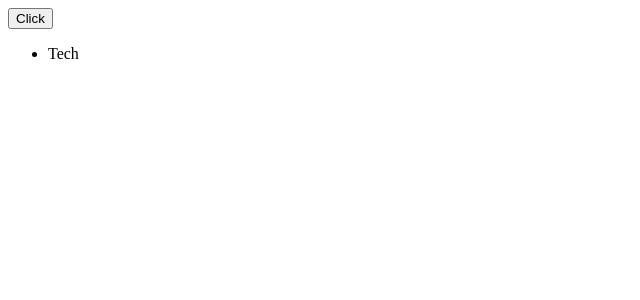
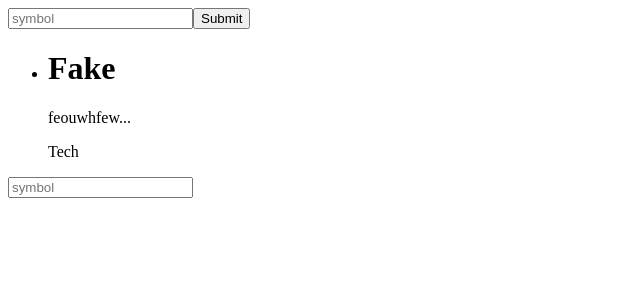
Before and after one commit to ianrboyle/weather-app, a React (Create React App) app: page / in a window 1280 px wide. Shown: the top 300 px of the page, without its empty margins (0-640 px from the left). Built offline with nearby package versions, Linux system fonts and the light colour scheme.

Commit message:
adds ability to add a new company to a positions list

```diff
--- /dev/null
+++ b/src/AddToPositionsList.tsx
@@ -0,0 +1,13 @@
+import React from "react"
+
+// interface IProps {
+//   onChange:
+// }
+
+const AddToPositionsList = () => {
+  return (
+    <div><input type="text" placeholder="symbol"/></div>
+  )
+}
+
+export default AddToPositionsList
--- a/src/PositionsList.tsx
+++ b/src/PositionsList.tsx
@@ -1,14 +1,6 @@
 import React from "react"
+import {Position as Props} from "./YahooAPI"
 
-
-interface Props {
-  positions: {
-    sector: string,
-    country: string,
-    state: string,
-    longBusinessSummary: string
-  }[]
-}
 
 const PositionsList: React.FC<Props> = ({positions}) => {
 
@@ -17,6 +9,8 @@ const PositionsList: React.FC<Props> = ({positions}) => {
       return (
         <li key={i}>
           <div>
+            <h1>{position.name}</h1>
+            <p>{position.longBusinessSummary.substring(0,250)}...</p>
             <p>{position.sector}</p>
           </div>
       </li>
--- a/src/YahooAPI.tsx
+++ b/src/YahooAPI.tsx
@@ -1,9 +1,11 @@
 import React, {useState, ChangeEvent, useEffect} from 'react';
 import axios from "axios"
 import PositionsList from './PositionsList';
+import AddToPositionsList from './AddToPositionsList';
 
 export interface Position {
   positions: {
+    name: string,
     sector: string,
     country: string,
     state: string,
@@ -13,29 +15,46 @@ export interface Position {
 
 const Yahoo = () => {
   const [positions, setPositions] = useState<Position["positions"]>([{
+    name: "Fake",
     sector: "Tech",
     country: "USA",
     state: "CA",
     longBusinessSummary: "feouwhfew"
   }])
-  const getStockInfo = () => {
+  const [newPosition, setNewPosition] = useState("")
+  const handleChange = (event: ChangeEvent<HTMLInputElement>):void => {
+    setNewPosition(event.target.value)
+  }
+
+  const getPositionInfo = async () => {
     var options: object = {
       method: 'GET',
-      url: 'https://yfapi.net/v11/finance/quoteSummary/AAPL',
-      params: {modules: 'defaultKeyStatistics,positions'},
+      url: `https://yfapi.net/v11/finance/quoteSummary/${newPosition}`,
+      params: {modules: 'defaultKeyStatistics,assetProfile'},
       headers: {
         'x-api-key': `${process.env.REACT_APP_YAHOO_API_KEY}`
       }
     };
 
-    axios.request(options).then(function (response) {
-      console.log(response.data.quoteSummary.result);
-      setPositions(response.data.quoteSummary.result[0]);
-      // response.data.quoteSummary.result.map((comp: object) => {
-      //   console.log(comp)
-      //   setPositions({
-      //     sector: comp.sector
-      //   })
+    await axios.request(options).then(function (response) {
+      console.log(response.data.quoteSummary.result[0]);
+      // setPositions(response.data.quoteSummary.result[0].assetProfile);
+      setPositions([
+        ...positions,
+        {
+          name: newPosition,
+          sector: response.data.quoteSummary.result[0].assetProfile.sector,
+          country: response.data.quoteSummary.result[0].assetProfile.country,
+          state: response.data.quoteSummary.result[0].assetProfile.state,
+          longBusinessSummary: response.data.quoteSummary.result[0].assetProfile.longBusinessSummary
+        }
+      ])
+      // setNewPosition({
+      //   name: event.target.value,
+      //   sector: response.data.quoteSummary.result[0].assetProfile.sector,
+      //   country: response.data.quoteSummary.result[0].assetProfile.country,
+      //   state: response.data.quoteSummary.result[0].assetProfile.state,
+      //   longBusinessSummary: response.data.quoteSummary.result[0].assetProfile.longBusinessSummary,
       // })
       console.log(positions)
     }).catch(function (error) {
@@ -43,12 +62,13 @@ const Yahoo = () => {
     });
 
   }
-
   return (
   <div>
-    <button onClick={getStockInfo}>Click</button>
+    <input onChange={handleChange} value={newPosition} type="text" placeholder="symbol"/>
+    <button onClick={getPositionInfo}>Submit</button>
     {/* {positions?.map((p) => {return p.sector})} */}
     <PositionsList positions={positions}/>
+    <AddToPositionsList />
   </div> )
 }
 
```
